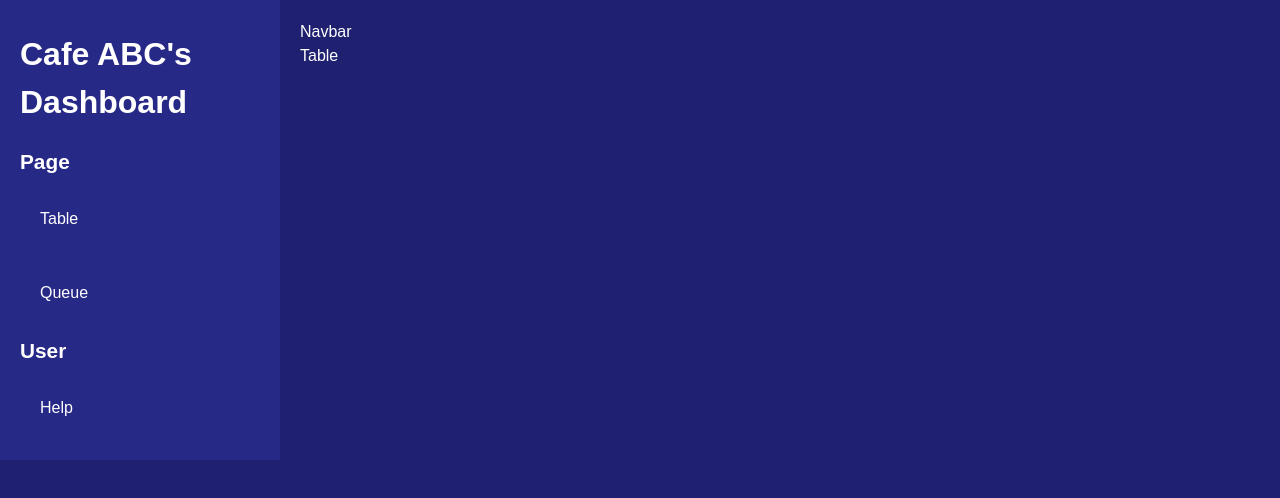
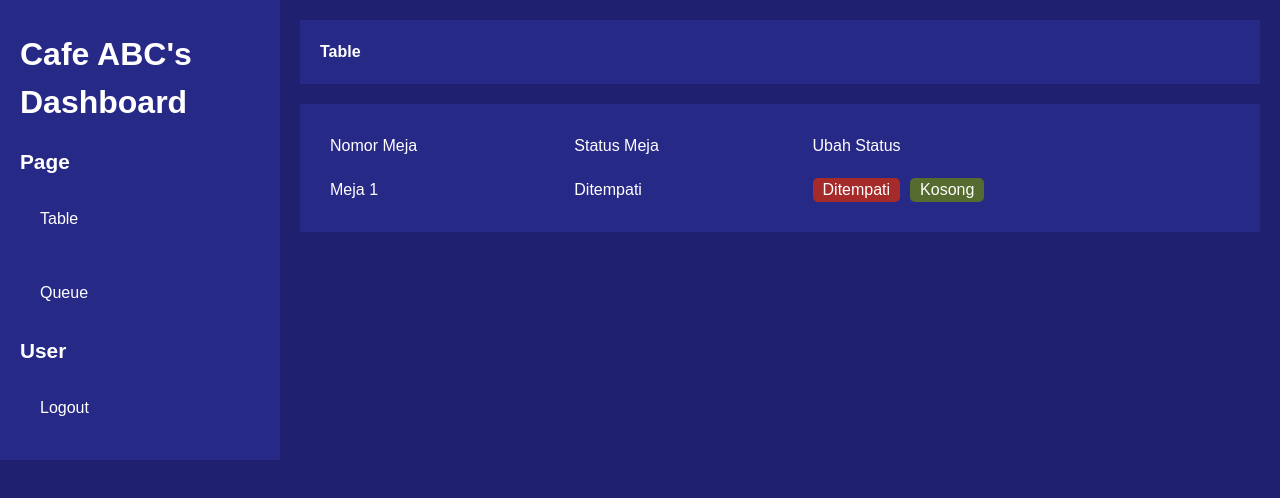
Before and after one commit to ZevonikRF/tugas-besar-ii3160, a Next.js app: page /dashboard/table in a window 1280 px wide. Shown: the top 498 px of the page. Built offline with nearby package versions, Linux system fonts and the light colour scheme.

Commit message:
update 1 : ngebagusin dashboard & table

```diff
--- a/src/app/dashboard/page.tsx
+++ b/src/app/dashboard/page.tsx
@@ -1,6 +1,6 @@
 const Dashboard = () => {
     return (
-        <div>Dashboard</div>
+        <div></div>
     );
 }
 
--- a/src/app/dashboard/queue/page.tsx
+++ b/src/app/dashboard/queue/page.tsx
@@ -1,6 +1,6 @@
 const Queue = () => {
     return(
-        <div>Queue</div>
+        <div></div>
     );
 }
 export default Queue
--- a/src/app/dashboard/table/page.tsx
+++ b/src/app/dashboard/table/page.tsx
@@ -1,6 +1,30 @@
+import styles from "@/app/interface/dashboard/table/table.module.css"
+
 const Table = () => {
     return(
-        <div>Table</div>
+        <div className={styles.container}>
+            <table className={styles.table}>
+                <thead>
+                    <tr>
+                        <td>Nomor Meja</td>
+                        <td>Status Meja</td>
+                        <td>Ubah Status</td>
+                    </tr>
+                </thead>
+                <tbody>
+                    <tr>
+                        <td>Meja 1</td>
+                        <td>Ditempati</td>
+                        <td>
+                            <div className={styles.button}>
+                                <button className={`${styles.buttonind} ${styles.occupied}`}>Ditempati</button>
+                                <button className={`${styles.buttonind} ${styles.empty}`}>Kosong</button>
+                            </div>
+                        </td>
+                    </tr>
+                </tbody>
+            </table>
+        </div>
     );
 }
 export default Table
--- /dev/null
+++ b/src/app/interface/dashboard/navbar/navbar.module.css
@@ -0,0 +1,11 @@
+.container {
+    padding: 20px;
+    background-color: var(--backgroundSd);
+    display: flex;
+    align-items: center;
+}
+
+.title {
+    font-weight: 700;
+    text-transform: capitalize;
+}
--- a/src/app/interface/dashboard/navbar/navbar.tsx
+++ b/src/app/interface/dashboard/navbar/navbar.tsx
@@ -1,6 +1,16 @@
+"use client"
+import styles from './navbar.module.css'
+import { usePathname } from 'next/navigation';
+
 const Navbar = () => {
+    const pathname = usePathname();
+
     return(
-        <div>Navbar</div>
+        <div className={styles.container}>
+            <div className={styles.title}>
+                {pathname.split("/").pop()}
+            </div>
+        </div>
     );
 }
 
--- a/src/app/interface/dashboard/sidebar/sidebar.tsx
+++ b/src/app/interface/dashboard/sidebar/sidebar.tsx
@@ -20,8 +20,8 @@ const menuItems = [
         title: "User",
         list: [
             {
-                titleP: "Help",
-                path: "dashboard/help",
+                titleP: "Logout",
+                path: "dashboard/logout",
             }
         ]
     }
--- /dev/null
+++ b/src/app/interface/dashboard/table/table.module.css
@@ -0,0 +1,33 @@
+.container{
+    background-color: var(--backgroundSd);
+    padding: 20px;
+    margin-top: 20px;
+}
+
+.table{
+    width: 100%;
+}
+
+.table td{
+    padding: 10px;
+}
+
+.button{
+    display: flex;
+    gap: 10px;
+}
+
+.buttonind{
+    padding-left: 10px;
+    padding-right: 10px;
+    border-radius: 5px;
+    /* border: none; */
+}
+
+.occupied{
+    background-color: brown;
+}
+
+.empty{
+    background-color: darkolivegreen;
+}
```
